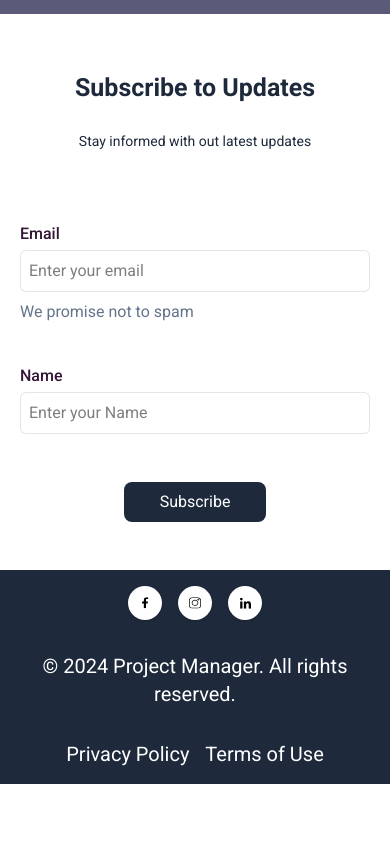
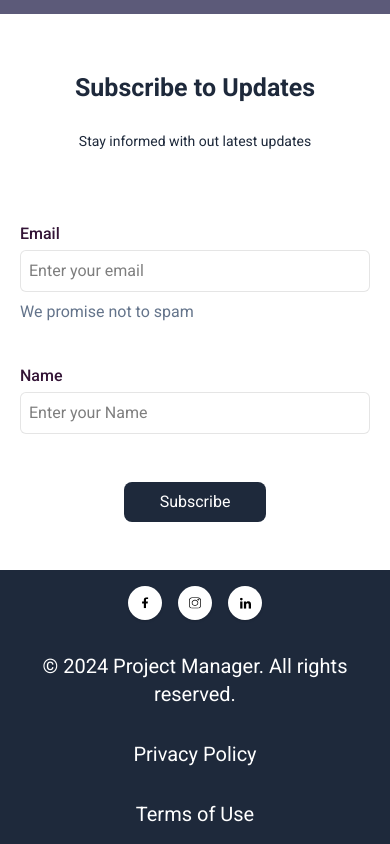
Before and after one commit to MVISHNU-BR/TI-REX-Desafio-02, a React (Vite) app in the folder project-manager/: page / in a window 390 px wide. Shown: the part 2850-3694 px from the top of the page. Before the commit the page ends 3634 px from the top, so only its background shows below. Built offline with nearby package versions, Linux system fonts and the light colour scheme; no server answers.

Commit message:
fix correcao responsividade footer
 correcao responsividade footer

```diff
--- a/project-manager/src/components/Footer.tsx
+++ b/project-manager/src/components/Footer.tsx
@@ -49,11 +49,13 @@ export default function Footer() {
           </p>
         </div>
 
-        <div className="flex items-center justify-between gap-4">
+        <div className="flex items-center justify-between ">
           <a href="/privacy" className="hover:underline text-xl font-normal">
             Privacy Policy
           </a>
-          <a href="/terms" className="hover:underline text-xl font-normal">
+        </div>
+        <div className="flex items-center justify-between">
+        <a href="/terms" className="hover:underline text-xl font-normal">
             Terms of Use
           </a>
         </div>
```
